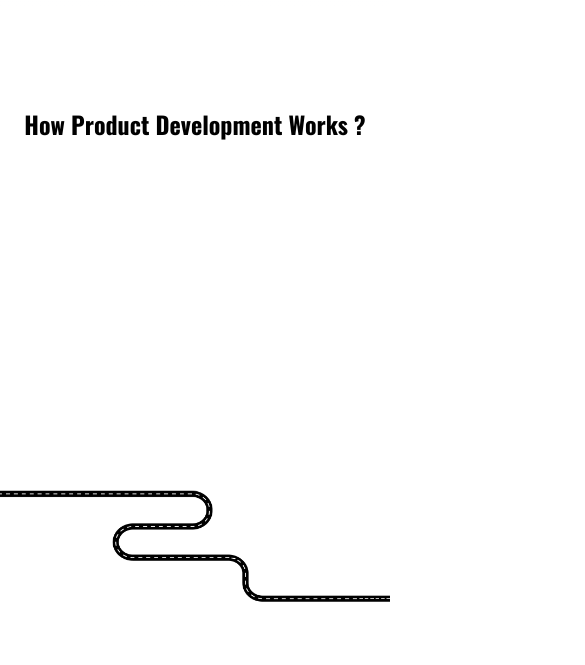
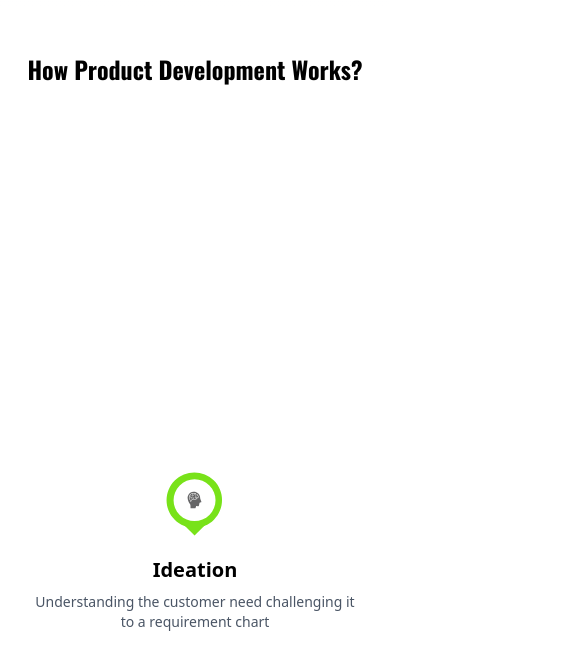
Before and after one commit to Enarxi-Innovations-Private-Limited/enarxi-website, a React (Vite) app: page / in a window 390 px wide. Shown: the part 845-1510 px from the top of the page, 585 px wide, since content can reach past the window. Built offline with nearby package versions, Linux system fonts and the light colour scheme.

Commit message:
testing ui scrollable

```diff
--- a/src/routers/Components/ProductDevelopmentWorks.jsx
+++ b/src/routers/Components/ProductDevelopmentWorks.jsx
@@ -1,183 +1,3 @@
-// import { useRef, useEffect } from "react";
-// import { gsap } from "gsap";
-// import { ScrollTrigger } from "gsap/ScrollTrigger";
-
-// // Assets
-// import RoadPng from "../../assets/images/RoadPng.png";
-// import IdeationIcon from "../../assets/images/ideation.svg";
-// import ConceptualizationIcon from "../../assets/images/conceptualization.svg";
-// import HardwareIcon from "../../assets/images/hardware.svg";
-// import SoftwareIcon from "../../assets/images/software.svg";
-// import EndProductIcon from "../../assets/images/endProduct.svg";
-
-// gsap.registerPlugin(ScrollTrigger);
-
-// const ProductDevelopmentWorks = () => {
-//   const containerRef = useRef(null);
-//   const contentRef = useRef(null);
-//   const horizontalRef = useRef(null);
-//   const stepsRefs = useRef([]);
-//   const horizontalScrollWrapper = useRef(null); // New ref for the scroll wrapper
-
-//   const roadmapSteps = [
-//     {
-//       id: "ideation",
-//       title: "Ideation",
-//       description:
-//         "Understanding the customer need challenging it to a requirement chart",
-//       icon: IdeationIcon,
-//     },
-//     {
-//       id: "conceptualization",
-//       title: "Conceptualization",
-//       description: "Structuring of Solution, Prototyping and Finalization",
-//       icon: ConceptualizationIcon,
-//     },
-//     {
-//       id: "hardware",
-//       title: "Hardware",
-//       description:
-//         "Hardware planning, Schematic Design, PCB Layout Routing, Components Assembly and Testing",
-//       icon: HardwareIcon,
-//     },
-//     {
-//       id: "software",
-//       title: "Software",
-//       description: "Firmware development, App and Cloud integrations.",
-//       icon: SoftwareIcon,
-//     },
-//     {
-//       id: "end-product",
-//       title: "End Product",
-//       description: "End Product Ready For Market",
-//       icon: EndProductIcon,
-//     },
-//   ];
-
-//   useEffect(() => {
-//     let ctx = gsap.context(() => {
-//       // Check for desktop screen size
-//       if (window.innerWidth >= 768) {
-//         // ✅ Desktop road animation
-//         gsap
-//           .timeline({
-//             scrollTrigger: {
-//               trigger: containerRef.current,
-//               start: "top top",
-//               end: "bottom bottom",
-//               scrub: 1,
-//               pin: contentRef.current,
-//             },
-//           })
-//           .to(stepsRefs.current, {
-//             opacity: 1,
-//             y: 0,
-//             ease: "power1.inOut",
-//             stagger: 0.5,
-//           });
-//       } else {
-//         // ✅ Mobile horizontal scroll
-//         const horizontalSections = gsap.utils.toArray(".h-step");
-
-//         // Set the height of the parent wrapper to create vertical scroll
-//         const scrollWidth = horizontalRef.current.scrollWidth;
-//         const viewportWidth = window.innerWidth;
-//         const scrollDistance = scrollWidth - viewportWidth;
-//         // The height of the wrapper is the scroll distance + viewport height
-//         horizontalScrollWrapper.current.style.height = `${
-//           scrollDistance + window.innerHeight
-//         }px`;
-
-//         gsap.to(horizontalSections, {
-//           x: () => -(scrollWidth - viewportWidth), // Animate the X position based on content width
-//           ease: "none",
-//           scrollTrigger: {
-//             trigger: horizontalScrollWrapper.current,
-//             start: "top top",
-//             end: "bottom bottom",
-//             scrub: 1,
-//             pin: true,
-//           },
-//         });
-//       }
-//     });
-
-//     return () => ctx.revert();
-//   }, []);
-
-//   return (
-//     <section ref={containerRef} className="w-full relative bg-white py-12">
-//       <h1 className="text-3xl md:text-4xl font-bold font-oswald mb-10 text-center">
-//         How Product Development Works?
-//       </h1>
-
-//       {/* Desktop Roadmap */}
-//       <div
-//         ref={contentRef}
-//         className="hidden md:block h-screen w-full sticky top-0 flex items-center justify-center"
-//       >
-//         <div className="relative w-full h-full mx-auto">
-//           <img
-//             src={RoadPng}
-//             alt="Product development roadmap"
-//             className="absolute top-1/2 left-1/2 -translate-x-1/2 -translate-y-1/2 w-full h-auto object-contain"
-//           />
-//           {roadmapSteps.map((step, index) => (
-//             <div
-//               key={step.id}
-//               ref={(el) => (stepsRefs.current[index] = el)}
-//               className="absolute w-80 transform opacity-0 flex items-center gap-x-2"
-//               style={{ transform: "translateY(50px)" }}
-//             >
-//               <img
-//                 src={step.icon}
-//                 alt={step.title}
-//                 className="w-20 h-20 flex-shrink-0"
-//               />
-//               <div>
-//                 <h3 className="text-2xl font-semibold font-poppins">
-//                   {step.title}
-//                 </h3>
-//                 <p className="text-sm text-gray-600 mt-1">{step.description}</p>
-//               </div>
-//             </div>
-//           ))}
-//         </div>
-//       </div>
-
-//       {/* Mobile Horizontal Scroll */}
-//       <div
-//         ref={horizontalScrollWrapper} // This is the new wrapper for the vertical scroll space
-//         className="block h-[400vh] md:hidden" // Set a large height to create vertical scroll
-//       >
-//         <div
-//           ref={horizontalRef}
-//           className="sticky top-0 flex flex-row w-[500vw] h-screen overflow-x-hidden"
-//         >
-//           {roadmapSteps.map((step) => (
-//             <div
-//               key={step.id}
-//               className="h-step w-screen flex-shrink-0 flex flex-col items-center justify-center text-center px-6"
-//             >
-//               <img
-//                 src={step.icon}
-//                 alt={step.title}
-//                 className="w-20 h-20 mb-4"
-//               />
-//               <h3 className="text-xl font-semibold">{step.title}</h3>
-//               <p className="text-sm text-gray-600 mt-2 max-w-xs">
-//                 {step.description}
-//               </p>
-//             </div>
-//           ))}
-//         </div>
-//       </div>
-//     </section>
-//   );
-// };
-
-// export default ProductDevelopmentWorks;
-
 import { useRef, useEffect } from "react";
 import { gsap } from "gsap";
 import { ScrollTrigger } from "gsap/ScrollTrigger";
@@ -194,9 +14,10 @@ gsap.registerPlugin(ScrollTrigger);
 const ProductDevelopmentWorks = () => {
   const containerRef = useRef(null);
   const contentRef = useRef(null);
+  const horizontalRef = useRef(null);
   const stepsRefs = useRef([]);
+  const horizontalScrollWrapper = useRef(null); // Ref for the scroll space creator
 
-  // Re-added the 'layout' property to control text direction
   const roadmapSteps = [
     {
       id: "ideation",
@@ -204,16 +25,12 @@ const ProductDevelopmentWorks = () => {
       description:
         "Understanding the customer need challenging it to a requirement chart",
       icon: IdeationIcon,
-      style: { top: "-14%", left: "4%" },
-      layout: "text-right", // Text appears to the right of the icon
     },
     {
       id: "conceptualization",
       title: "Conceptualization",
       description: "Structuring of Solution, Prototyping and Finalization",
       icon: ConceptualizationIcon,
-      style: { top: "13%", left: "55%" },
-      layout: "text-right",
     },
     {
       id: "hardware",
@@ -221,29 +38,26 @@ const ProductDevelopmentWorks = () => {
       description:
         "Hardware planning, Schematic Design, PCB Layout Routing, Components Assembly and Testing",
       icon: HardwareIcon,
-      style: { top: "35%", left: "8%" },
-      layout: "text-left",
     },
     {
       id: "software",
       title: "Software",
       description: "Firmware development, App and Cloud integrations.",
       icon: SoftwareIcon,
-      style: { top: "62%", left: "40%" },
-      layout: "text-right",
     },
     {
       id: "end-product",
       title: "End Product",
       description: "End Product Ready For Market",
       icon: EndProductIcon,
-      style: { top: "60%", left: "70%" },
-      layout: "text-left", // Text appears to the left of the icon
     },
   ];
 
   useEffect(() => {
-    const ctx = gsap.context(() => {
+    let ctx = gsap.context(() => {
+      // Check for desktop screen size
+      if (window.innerWidth >= 768) {
+        // ✅ Desktop road animation
         gsap
           .timeline({
             scrollTrigger: {
@@ -260,50 +74,76 @@ const ProductDevelopmentWorks = () => {
             ease: "power1.inOut",
             stagger: 0.5,
           });
-    }, containerRef);
+      } else {
+        // ✅ Mobile horizontal scroll
+        const horizontalSections = gsap.utils.toArray(".h-step");
+
+        // The horizontalRef needs to be measured after all children are rendered
+        if (!horizontalRef.current) return;
+
+        // Set the height of the parent wrapper to create vertical scroll
+        const scrollWidth = horizontalRef.current.scrollWidth;
+        const viewportWidth = window.innerWidth;
+        const scrollDistance = scrollWidth - viewportWidth;
+
+        // This calculates the necessary scroll space for the entire timeline
+        horizontalScrollWrapper.current.style.height = `${
+          scrollDistance + window.innerHeight
+        }px`;
+
+        // Animation logic
+        gsap.to(horizontalRef.current, {
+          // Target the horizontalRef div directly
+          x: () => -scrollDistance, // Animate the X position based on content width
+          ease: "none",
+          scrollTrigger: {
+            trigger: horizontalScrollWrapper.current,
+            start: "top top",
+            end: "bottom bottom",
+            scrub: 1,
+            pin: true,
+          },
+        });
+
+        // Ensure steps within the horizontal section are positioned correctly
+        gsap.set(horizontalSections, { position: "relative", x: 0 });
+      }
+    });
+
     return () => ctx.revert();
   }, []);
 
   return (
-    <section
-      ref={containerRef}
-      className="w-full relative bg-white py-12"
-      style={{ height: "300vh" }}
-    >
+    <section ref={containerRef} className="w-full relative bg-white py-12">
+      <h1 className="text-3xl md:text-4xl font-bold font-oswald mb-10 text-center">
+        How Product Development Works?
+      </h1>
+
+      {/* Desktop Roadmap (hidden on mobile) */}
       <div
         ref={contentRef}
-        className="h-screen w-full sticky top-0 flex flex-col items-center"
+        className="hidden md:block h-screen w-full sticky top-0 flex items-center justify-center"
       >
-        <h1 className="text-4xl font-bold font-oswald my-14">
-          How Product Development Works ?
-        </h1>
+        {/* ... Desktop content remains unchanged ... */}
         <div className="relative w-full h-full mx-auto">
           <img
             src={RoadPng}
             alt="Product development roadmap"
             className="absolute top-1/2 left-1/2 -translate-x-1/2 -translate-y-1/2 w-full h-auto object-contain"
           />
-
           {roadmapSteps.map((step, index) => (
             <div
               key={step.id}
               ref={(el) => (stepsRefs.current[index] = el)}
-              className={`absolute w-80 transform opacity-0 flex items-center gap-x-2 ${
-                step.layout === "text-left" ? "flex-row-reverse" : ""
-              }`}
-              style={{ ...step.style, transform: "translateY(50px)" }}
+              className="absolute w-80 transform opacity-0 flex items-center gap-x-2"
+              style={{ transform: "translateY(50px)" }}
             >
               <img
                 src={step.icon}
-                alt={`${step.title} icon`}
-                className="w-32 h-32 flex-shrink-0"
+                alt={step.title}
+                className="w-20 h-20 flex-shrink-0"
               />
-
-              <div
-                className={`flex flex-col ${
-                  step.layout === "text-left" ? "text-right" : "text-left"
-                }`}
-              >
+              <div>
                 <h3 className="text-2xl font-semibold font-poppins">
                   {step.title}
                 </h3>
@@ -313,8 +153,178 @@ const ProductDevelopmentWorks = () => {
           ))}
         </div>
       </div>
+
+      {/* Mobile Horizontal Scroll (visible on mobile) */}
+      <div
+        ref={horizontalScrollWrapper} // The trigger and scroll spacer element
+        className="block md:hidden overflow-x-hidden" // <--- FIX: Added overflow-x-hidden here
+        style={{ minHeight: roadmapSteps.length * 100 + "vh" }} // Dynamically set min-height for scroll space
+      >
+        <div
+          ref={horizontalRef} // The element being animated (moved horizontally)
+          className="sticky top-0 flex flex-row w-full h-screen" // w-full required for GSAP calc
+        >
+          {roadmapSteps.map((step) => (
+            <div
+              key={step.id}
+              className="h-step w-screen flex-shrink-0 flex flex-col items-center justify-center text-center px-6"
+            >
+              <img
+                src={step.icon}
+                alt={step.title}
+                className="w-20 h-20 mb-4"
+              />
+              <h3 className="text-xl font-semibold">{step.title}</h3>
+              <p className="text-sm text-gray-600 mt-2 max-w-xs">
+                {step.description}
+              </p>
+            </div>
+          ))}
+        </div>
+      </div>
     </section>
   );
 };
 
 export default ProductDevelopmentWorks;
+
+// import { useRef, useEffect } from "react";
+// import { gsap } from "gsap";
+// import { ScrollTrigger } from "gsap/ScrollTrigger";
+
+// import RoadPng from "../../assets/images/RoadPng.png";
+// import IdeationIcon from "../../assets/images/Working-Domain/Ideation.svg";
+// import ConceptualizationIcon from "../../assets/images/conceptualization.svg";
+// import HardwareIcon from "../../assets/images/hardware.svg";
+// import SoftwareIcon from "../../assets/images/software.svg";
+// import EndProductIcon from "../../assets/images/endProduct.svg";
+
+// gsap.registerPlugin(ScrollTrigger);
+
+// const ProductDevelopmentWorks = () => {
+//   const containerRef = useRef(null);
+//   const contentRef = useRef(null);
+//   const stepsRefs = useRef([]);
+
+//   // Re-added the 'layout' property to control text direction
+//   const roadmapSteps = [
+//     {
+//       id: "ideation",
+//       title: "Ideation",
+//       description:
+//         "Understanding the customer need challenging it to a requirement chart",
+//       icon: IdeationIcon,
+//       style: { top: "-14%", left: "4%" },
+//       layout: "text-right", // Text appears to the right of the icon
+//     },
+//     {
+//       id: "conceptualization",
+//       title: "Conceptualization",
+//       description: "Structuring of Solution, Prototyping and Finalization",
+//       icon: ConceptualizationIcon,
+//       style: { top: "13%", left: "55%" },
+//       layout: "text-right",
+//     },
+//     {
+//       id: "hardware",
+//       title: "Hardware",
+//       description:
+//         "Hardware planning, Schematic Design, PCB Layout Routing, Components Assembly and Testing",
+//       icon: HardwareIcon,
+//       style: { top: "35%", left: "8%" },
+//       layout: "text-left",
+//     },
+//     {
+//       id: "software",
+//       title: "Software",
+//       description: "Firmware development, App and Cloud integrations.",
+//       icon: SoftwareIcon,
+//       style: { top: "62%", left: "40%" },
+//       layout: "text-right",
+//     },
+//     {
+//       id: "end-product",
+//       title: "End Product",
+//       description: "End Product Ready For Market",
+//       icon: EndProductIcon,
+//       style: { top: "60%", left: "70%" },
+//       layout: "text-left", // Text appears to the left of the icon
+//     },
+//   ];
+
+//   useEffect(() => {
+//     const ctx = gsap.context(() => {
+//       gsap
+//         .timeline({
+//           scrollTrigger: {
+//             trigger: containerRef.current,
+//             start: "top top",
+//             end: "bottom bottom",
+//             scrub: 1,
+//             pin: contentRef.current,
+//           },
+//         })
+//         .to(stepsRefs.current, {
+//           opacity: 1,
+//           y: 0,
+//           ease: "power1.inOut",
+//           stagger: 0.5,
+//         });
+//     }, containerRef);
+//     return () => ctx.revert();
+//   }, []);
+
+//   return (
+//     <section
+//       ref={containerRef}
+//       className="w-full relative bg-white py-12"
+//       style={{ height: "300vh" }}
+//     >
+//       <div
+//         ref={contentRef}
+//         className="h-screen w-full sticky top-0 flex flex-col items-center"
+//       >
+//         <h1 className="text-4xl font-bold font-oswald my-14">
+//           How Product Development Works ?
+//         </h1>
+//         <div className="relative w-full h-full mx-auto">
+//           <img
+//             src={RoadPng}
+//             alt="Product development roadmap"
+//             className="absolute top-1/2 left-1/2 -translate-x-1/2 -translate-y-1/2 w-full h-auto object-contain"
+//           />
+
+//           {roadmapSteps.map((step, index) => (
+//             <div
+//               key={step.id}
+//               ref={(el) => (stepsRefs.current[index] = el)}
+//               className={`absolute w-80 transform opacity-0 flex items-center gap-x-2 ${
+//                 step.layout === "text-left" ? "flex-row-reverse" : ""
+//               }`}
+//               style={{ ...step.style, transform: "translateY(50px)" }}
+//             >
+//               <img
+//                 src={step.icon}
+//                 alt={`${step.title} icon`}
+//                 className="w-32 h-32 flex-shrink-0"
+//               />
+
+//               <div
+//                 className={`flex flex-col ${
+//                   step.layout === "text-left" ? "text-right" : "text-left"
+//                 }`}
+//               >
+//                 <h3 className="text-2xl font-semibold font-poppins">
+//                   {step.title}
+//                 </h3>
+//                 <p className="text-sm text-gray-600 mt-1">{step.description}</p>
+//               </div>
+//             </div>
+//           ))}
+//         </div>
+//       </div>
+//     </section>
+//   );
+// };
+
+// export default ProductDevelopmentWorks;
```
Lines whose indentation alone changed are shown as unchanged.
